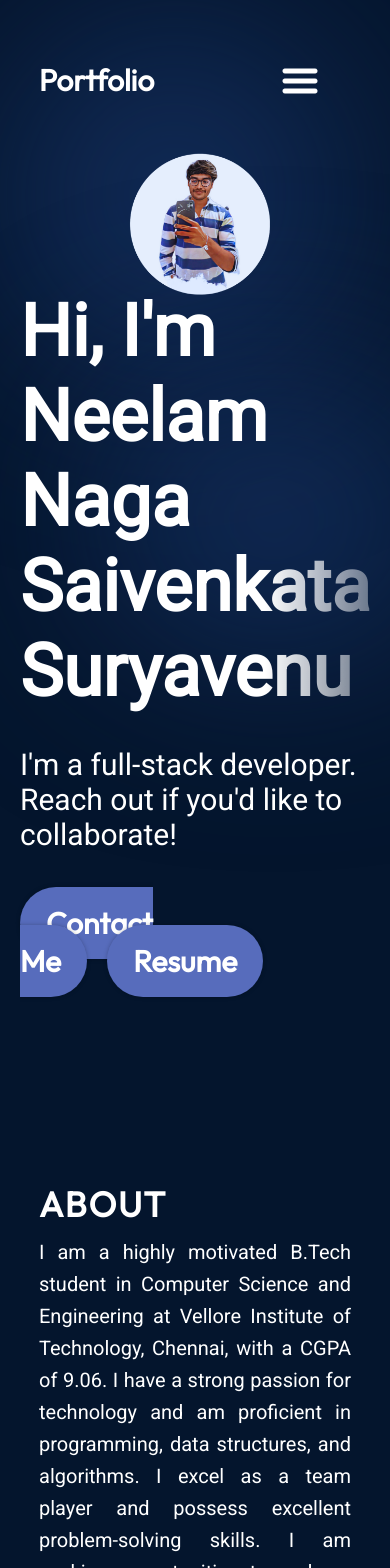
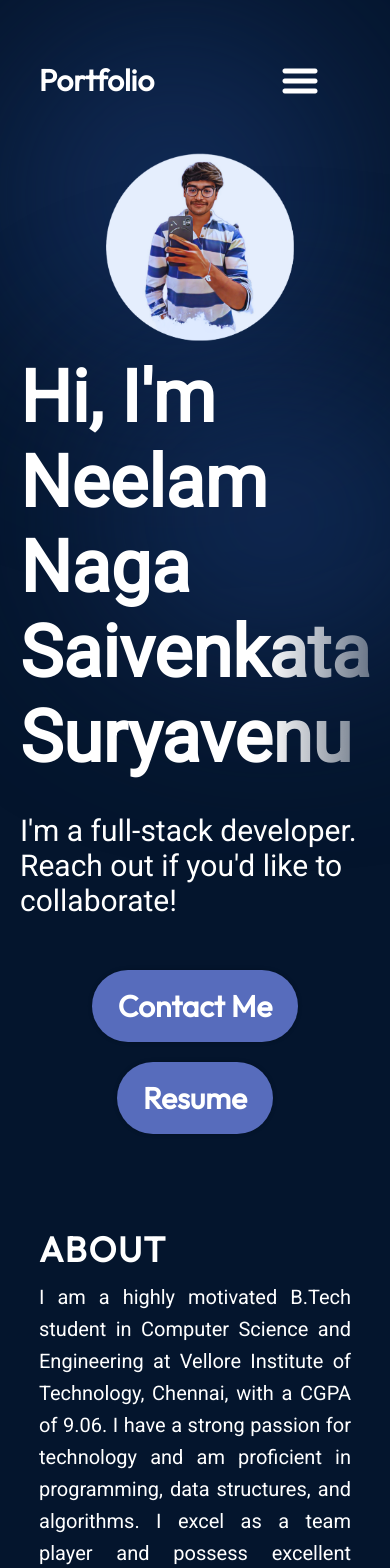
Before and after one commit to Suryavenuneelam/portfolio, a React (Vite) app: page / in a window 390 px wide. Shown: the top 1568 px of the page. Built offline with nearby package versions, Linux system fonts and the light colour scheme.

Commit message:
Updated Resume Button and margin-top above About and Experience section in Mobile view

```diff
--- a/src/components/About/About.module.css
+++ b/src/components/About/About.module.css
@@ -101,6 +101,7 @@
     background-color: transparent;
     padding-left: 0;
     padding-right: 0;
+    margin-top: 0;
   }
 
   .content {
--- a/src/components/Experience/Experience.module.css
+++ b/src/components/Experience/Experience.module.css
@@ -69,6 +69,9 @@
 }
 
 @media screen and (max-width: 830px) {
+  .container{
+    margin-top: 0;
+  }
   .content {
     flex-direction: column;
     align-items: center;
--- a/src/components/Hero/Hero.jsx
+++ b/src/components/Hero/Hero.jsx
@@ -12,7 +12,7 @@ export const Hero = () => {
         <p className={styles.description}>
           I'm a full-stack developer. Reach out if you'd like to collaborate!
         </p>
-        <div>
+        <div className={styles.buttons}>
         <a href="mailto:suryavenunnsv@gmail.com" className={styles.contactBtn}>
           Contact Me
         </a>
--- a/src/components/Hero/Hero.module.css
+++ b/src/components/Hero/Hero.module.css
@@ -37,6 +37,11 @@
   font-size: 30px;
   font-family: var(--font-roboto);
   margin-bottom: 52px;
+}
+
+.buttons {
+  display: flex;
+  align-items: center;
 }
 
 .contactBtn {
@@ -110,4 +115,20 @@
   .content {
     align-items: center;
   }
+
+  .heroImg {
+    width: 60%;
+    z-index: 1;
+    margin-bottom: 20px;
+  }
+
+  .buttons {
+    flex-direction: column;
+    align-items: center;
+  }
+
+  .contactBtn {
+    margin-bottom: 20px;
+    margin-right: 0;
+  }
 }
```
